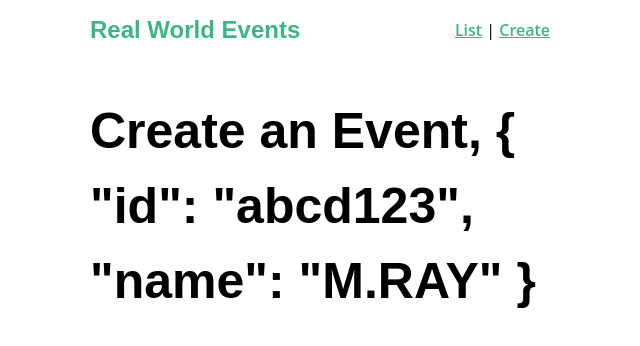
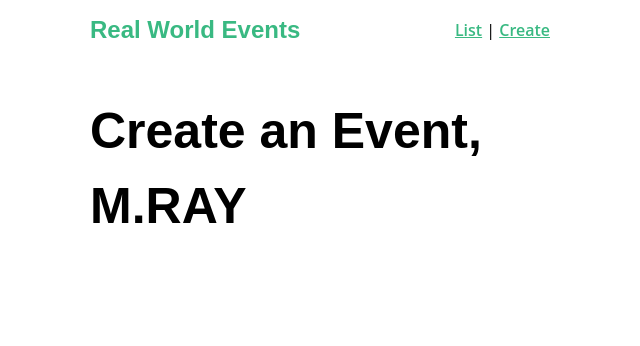
Before and after one commit to M-RAY47/real-world-vue, a Vue app: page /event/create in a window 1280 px wide. Shown: the top 346 px of the page, without its empty margins (340-980 px from the left). Built offline with nearby package versions, Linux system fonts and the light colour scheme.

Commit message:
add username computed

```diff
--- a/src/views/EventCreate.vue
+++ b/src/views/EventCreate.vue
@@ -1,9 +1,19 @@
 <template>
-  <h1>Create an Event, {{ $store.state.user }}</h1>
+  <div>
+    <h1>Create an Event, {{ userName }}</h1>
+  </div>
 </template>
 
 <script>
-export default {};
+  export default {
+  computed: {
+    userName() {
+      return this.$store.state.user.name;
+    }
+  }
+  }
 </script>
 
-<style></style>
+<style lang="scss" scoped>
+
+</style>
```
